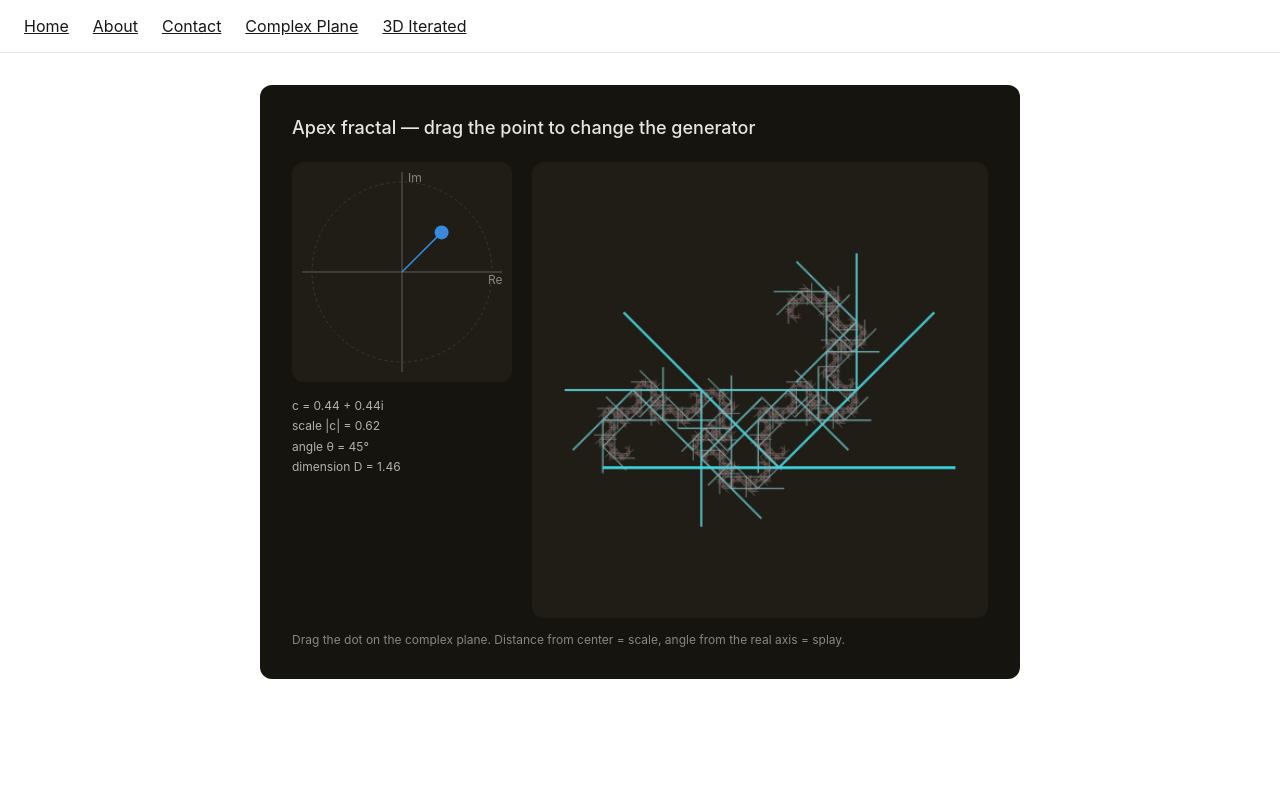
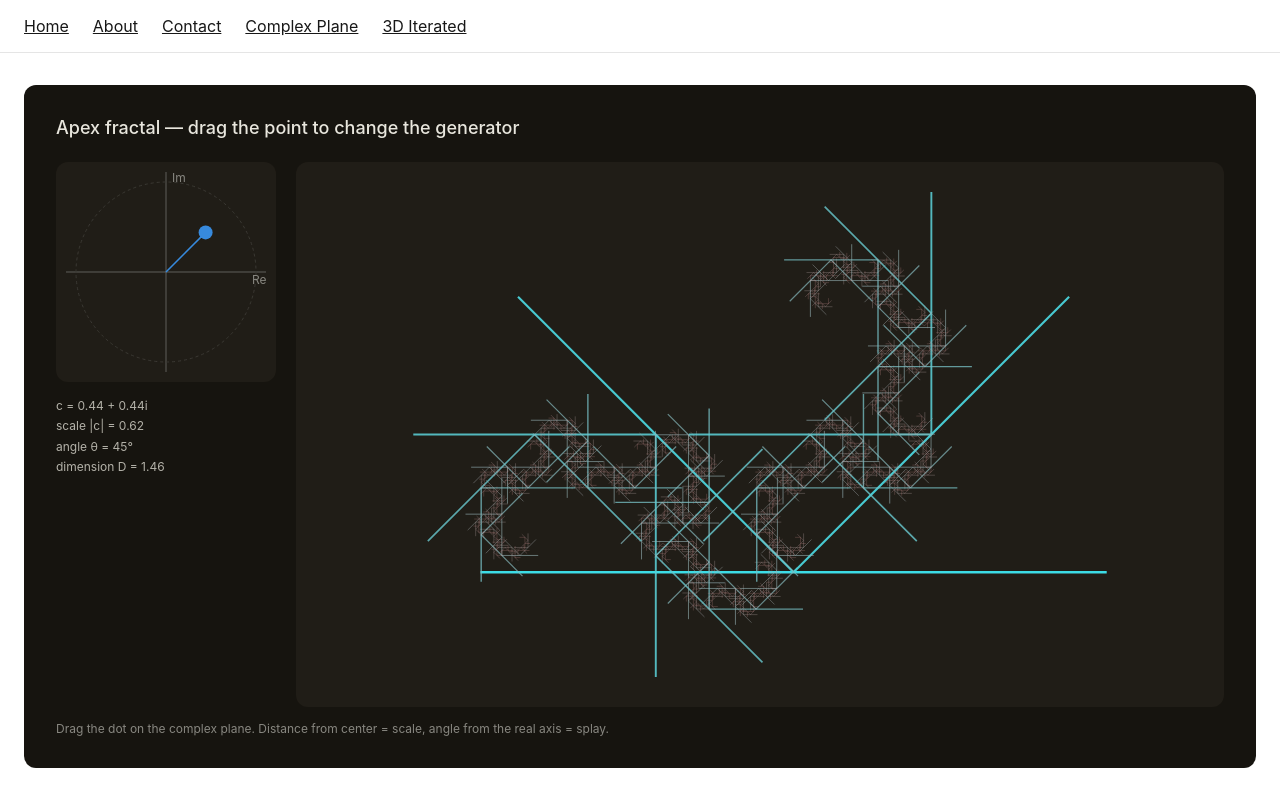
Before and after one commit to Robert-Rendell/robs-fractals, a Next.js app: page /fractals/complex-plane in a window 1280 px wide. Built offline with nearby package versions, Linux system fonts and the light colour scheme.

Commit message:
Layout fixes

```diff
--- a/package.json
+++ b/package.json
@@ -2,6 +2,9 @@
   "name": "frontend",
   "version": "0.1.0",
   "private": true,
+  "engines": {
+    "node": "22.20.0"
+  },
   "scripts": {
     "dev": "next dev",
     "build": "next build",
--- a/src/app/fractals/3d-iterated/iterated-3d.module.css
+++ b/src/app/fractals/3d-iterated/iterated-3d.module.css
@@ -2,9 +2,12 @@
   background: #16140f;
   color: #e8e6dd;
   padding: 2rem;
-  max-width: 900px;
-  margin: 0 auto;
   border-radius: 12px;
+  width: 100%;
+  flex: 1;
+  min-height: 0;
+  display: flex;
+  flex-direction: column;
 }
 
 .heading {
@@ -17,7 +20,9 @@
   display: flex;
   gap: 20px;
   flex-wrap: wrap;
-  align-items: flex-start;
+  align-items: stretch;
+  flex: 1;
+  min-height: 0;
 }
 
 .panel {
@@ -29,16 +34,32 @@
   cursor: grab;
   background: #201d17;
   border-radius: 12px;
+  user-select: none;
+  -webkit-user-select: none;
+}
+
+.plane * {
+  -webkit-user-drag: none;
 }
 
 .viewport {
-  flex: 1 1 300px;
+  position: relative;
+  flex: 1 1 auto;
   min-width: 280px;
-  height: 400px;
+  min-height: 280px;
   cursor: grab;
   background: #201d17;
   border-radius: 12px;
   overflow: hidden;
+  touch-action: none;
+  user-select: none;
+  -webkit-user-select: none;
+}
+
+.viewport canvas {
+  position: absolute;
+  inset: 0;
+  display: block;
 }
 
 .readout {
--- a/src/app/fractals/complex-plane/ComplexPlaneFractal.tsx
+++ b/src/app/fractals/complex-plane/ComplexPlaneFractal.tsx
@@ -171,19 +171,25 @@ export default function ComplexPlaneFractal() {
       return screenToPlane(x, y);
     }
 
-    const onPtDown = () => {
+    const onPtDown = (e: PointerEvent) => {
       dragging = true;
       pt.style.cursor = "grabbing";
+      pt.setPointerCapture(e.pointerId);
+      e.preventDefault();
     };
     const onSvgDown = (e: PointerEvent) => {
       if (e.target === pt) return;
       dragging = true;
       const [re, im] = pointerPos(e);
       setC(re, im);
+      e.preventDefault();
     };
-    const onWindowUp = () => {
+    const onWindowUp = (e: PointerEvent) => {
       dragging = false;
       pt.style.cursor = "grab";
+      if (pt.hasPointerCapture(e.pointerId)) {
+        pt.releasePointerCapture(e.pointerId);
+      }
     };
     const onWindowMove = (e: PointerEvent) => {
       if (!dragging) return;
@@ -196,6 +202,24 @@ export default function ComplexPlaneFractal() {
     window.addEventListener("pointerup", onWindowUp);
     window.addEventListener("pointermove", onWindowMove);
 
+    function resizeCanvas() {
+      const rect = canvas.getBoundingClientRect();
+      const dpr = window.devicePixelRatio || 1;
+      const w = Math.max(1, Math.round(rect.width * dpr));
+      const h = Math.max(1, Math.round(rect.height * dpr));
+      if (canvas.width !== w || canvas.height !== h) {
+        canvas.width = w;
+        canvas.height = h;
+      }
+    }
+
+    const resizeObserver = new ResizeObserver(() => {
+      resizeCanvas();
+      updateAll();
+    });
+    resizeObserver.observe(canvas);
+
+    resizeCanvas();
     setC(0.44, 0.44);
 
     return () => {
@@ -203,6 +227,7 @@ export default function ComplexPlaneFractal() {
       svg.removeEventListener("pointerdown", onSvgDown);
       window.removeEventListener("pointerup", onWindowUp);
       window.removeEventListener("pointermove", onWindowMove);
+      resizeObserver.disconnect();
     };
   }, []);
 
@@ -255,7 +280,9 @@ export default function ComplexPlaneFractal() {
             </div>
           </div>
         </div>
-        <canvas ref={canvasRef} className={styles.fractal} width={420} height={420} />
+        <div className={styles.fractalWrap}>
+          <canvas ref={canvasRef} className={styles.fractal} />
+        </div>
       </div>
       <p className={styles.hint}>
         Drag the dot on the complex plane. Distance from center = scale, angle from the real
--- a/src/app/fractals/complex-plane/complex-plane.module.css
+++ b/src/app/fractals/complex-plane/complex-plane.module.css
@@ -2,9 +2,12 @@
   background: #16140f;
   color: #e8e6dd;
   padding: 2rem;
-  max-width: 760px;
-  margin: 0 auto;
   border-radius: 12px;
+  width: 100%;
+  flex: 1;
+  min-height: 0;
+  display: flex;
+  flex-direction: column;
 }
 
 .heading {
@@ -17,7 +20,9 @@
   display: flex;
   gap: 20px;
   flex-wrap: wrap;
-  align-items: flex-start;
+  align-items: stretch;
+  flex: 1;
+  min-height: 0;
 }
 
 .panel {
@@ -29,13 +34,29 @@
   cursor: grab;
   background: #201d17;
   border-radius: 12px;
+  user-select: none;
+  -webkit-user-select: none;
+}
+
+.plane * {
+  -webkit-user-drag: none;
+}
+
+.fractalWrap {
+  flex: 1 1 auto;
+  min-width: 280px;
+  min-height: 280px;
+  background: #201d17;
+  border-radius: 12px;
+  position: relative;
 }
 
 .fractal {
-  flex: 1 1 300px;
-  min-width: 280px;
-  background: #201d17;
-  border-radius: 12px;
+  position: absolute;
+  inset: 0;
+  display: block;
+  width: 100%;
+  height: 100%;
 }
 
 .readout {
--- a/src/app/layout.tsx
+++ b/src/app/layout.tsx
@@ -16,7 +16,17 @@ export default function RootLayout({
     <html lang="en">
       <body>
         <Nav />
-        <main style={{ padding: "2rem 1.5rem", flex: 1 }}>{children}</main>
+        <main
+          style={{
+            padding: "2rem 1.5rem",
+            flex: 1,
+            minHeight: 0,
+            display: "flex",
+            flexDirection: "column",
+          }}
+        >
+          {children}
+        </main>
       </body>
     </html>
   );
```
Also changed, not shown: src/app/fractals/3d-iterated/Iterated3DFractal.tsx (+29 -4 lines), 1 other file (tests, documents, lock files or other folders).
